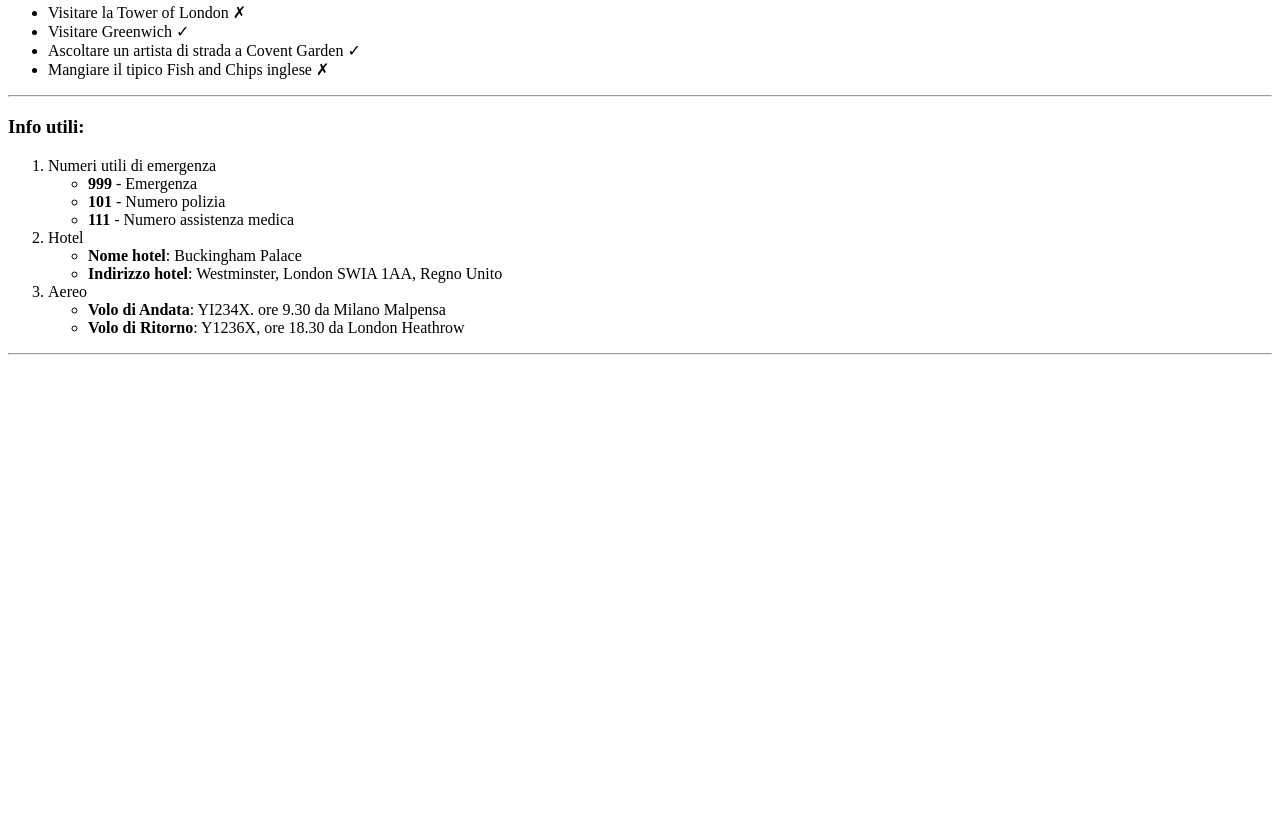
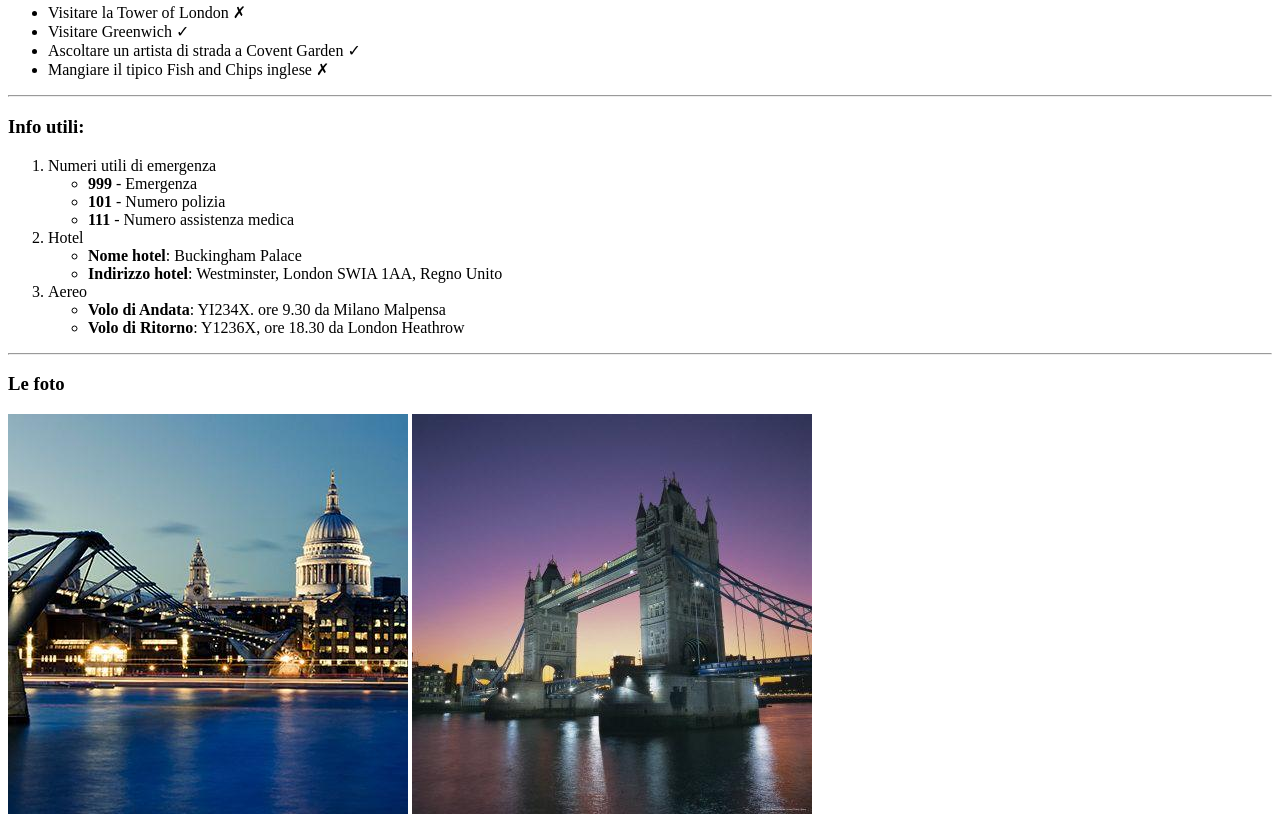
Before and after one commit to MattiaPiazzolla/html-london-trip, a plain HTML site: page index.html in a window 1280 px wide. Shown: the part 939-1765 px from the top of the page. Before the commit the page ends 1302 px from the top, so only its background shows below. Drawn offline with Linux system fonts and the light colour scheme.

Commit message:
[FEAT] creation of the photo section in index.html

```diff
--- a/index.html
+++ b/index.html
@@ -65,7 +65,7 @@
             </ul>
         </div>
         <hr>
-        <!--SEZIONE COSE DA FARE-->
+        <!--SEZIONE INFO-->
         <div class="tips-section">
             <h3>Info utili:</h3>
             <ol>
@@ -94,6 +94,14 @@
             </ol>
         </div>
         <hr>
+
+        <!--SEZIONE FOTO-->
+        <div class="photo-section">
+            <h3>Le foto</h3>
+            <img src="./img/london-400x400-compressor_0.jpg" alt="Millennium Bridge">
+            <img src="img/evening-tower-bridge-and-river-thames-london_u-L-P2QVZJ0.jpg" alt="Tower Bridge">
+        </div>
+
     </main>
 </body>
 </html>
```
Also changed, not shown: img/evening-tower-bridge-and-river-thames-london_u-L-P2QVZJ0.jpg (added), img/london-400x400-compressor_0.jpg (added).
